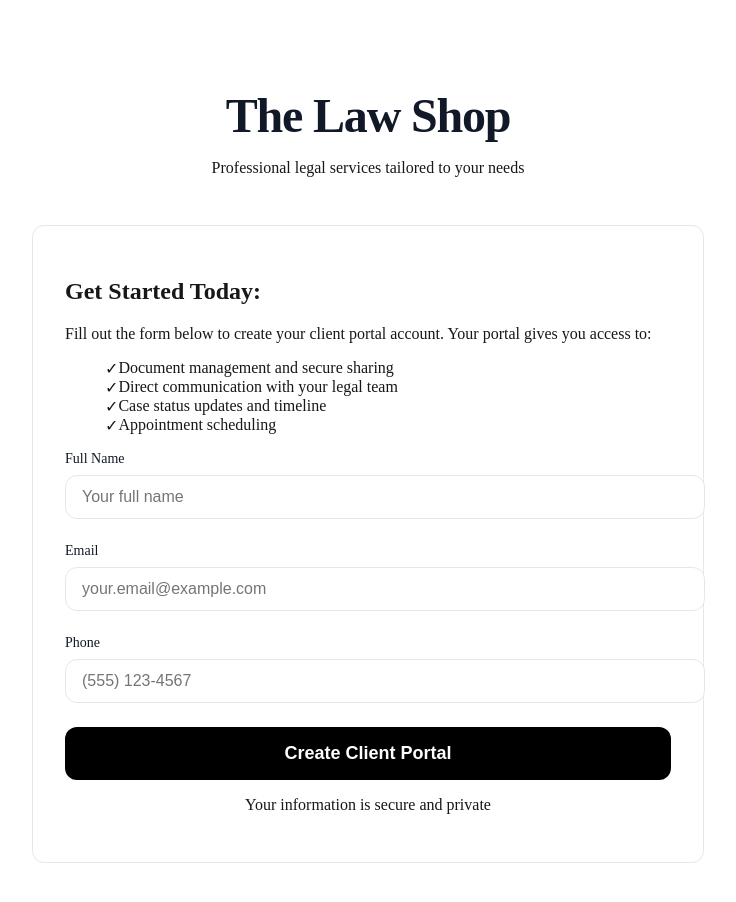
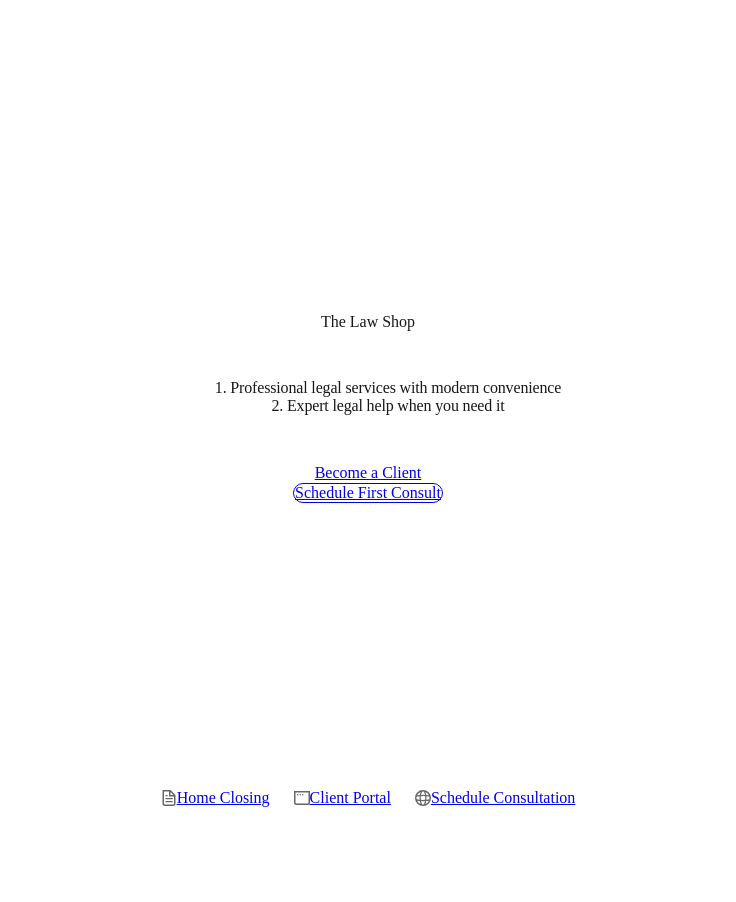
Before and after one commit to JPL-Git-Hub/tls-unified, a Next.js app: page / in a window 1280 px wide. Shown: the top 902 px of the page, without its empty margins (272-1008 px from the left). After the commit the page ends 816 px from the top, so only its background shows below. Built offline with nearby package versions, Linux system fonts and the light colour scheme; no server answers.

Commit message:
Revert to original Next.js template styling

```diff
--- a/app/page.tsx
+++ b/app/page.tsx
@@ -1,134 +1,56 @@
-'use client';
-
-import { useState } from 'react';
-import { useRouter } from 'next/navigation';
-import { collection, addDoc } from 'firebase/firestore';
-import { db } from '@/lib/firebase';
-import { generateRandomId } from '@/lib/auth-helpers'; // We'll create this function
+import Image from 'next/image';
+import Link from 'next/link';
 
 export default function Home() {
-  const [isLoading, setIsLoading] = useState(false);
-  const [email, setEmail] = useState('');
-  const [name, setName] = useState('');
-  const [phone, setPhone] = useState('');
-  const router = useRouter();
+  return (
+    <div className="grid grid-rows-[20px_1fr_20px] items-center justify-items-center min-h-screen p-8 pb-20 gap-16 sm:p-20 font-[family-name:var(--font-inter)]">
+      <main className="flex flex-col gap-[32px] row-start-2 items-center sm:items-start">
+        <div className="text-4xl font-bold">The Law Shop</div>
+        <ol className="list-inside list-decimal text-sm/6 text-center sm:text-left">
+          <li className="mb-2 tracking-[-.01em]">
+            Professional legal services with modern convenience
+          </li>
+          <li className="tracking-[-.01em]">Expert legal help when you need it</li>
+        </ol>
 
-  const handleSubmit = async (e: React.FormEvent) => {
-    e.preventDefault();
-    setIsLoading(true);
-
-    try {
-      // Generate a client ID (8 alphanumeric characters)
-      const clientId = generateRandomId(8);
-
-      // Create client record
-      const clientRef = await addDoc(collection(db, 'clients'), {
-        name,
-        email,
-        phone,
-        clientId, // Store the generated ID in the document
-        service: 'general_legal',
-        status: 'new_client',
-        createdAt: new Date(),
-      });
-
-      // Redirect to registration page with email and clientId
-      router.push(`/portal/register?email=${encodeURIComponent(email)}&clientId=${clientId}`);
-    } catch (error) {
-      console.error('Error creating client record:', error);
-      alert('Something went wrong. Please try again.');
-    } finally {
-      setIsLoading(false);
-    }
-  };
-
-  return (
-    <div className="tls-page">
-      <div className="tls-container">
-        <div className="tls-header mb-12">
-          <h1 className="tls-title text-5xl lg:text-6xl mb-6">
-            The Law Shop
-          </h1>
-          <p className="text-xl text-gray-600 max-w-2xl mx-auto">
-            Professional legal services tailored to your needs
-          </p>
+        <div className="flex gap-4 items-center flex-col sm:flex-row">
+          <Link
+            className="rounded-full border border-solid border-transparent transition-colors flex items-center justify-center bg-foreground text-background gap-2 hover:bg-[#383838] dark:hover:bg-[#ccc] font-medium text-sm sm:text-base h-10 sm:h-12 px-4 sm:px-5 sm:w-auto"
+            href="/home-closing"
+          >
+            Become a Client
+          </Link>
+          <Link
+            className="rounded-full border border-solid border-black/[.08] dark:border-white/[.145] transition-colors flex items-center justify-center hover:bg-[#f2f2f2] dark:hover:bg-[#1a1a1a] hover:border-transparent font-medium text-sm sm:text-base h-10 sm:h-12 px-4 sm:px-5 w-full sm:w-auto"
+            href="/intake"
+          >
+            Schedule First Consult
+          </Link>
         </div>
-
-        <div className="tls-card">
-          <div className="mb-8">
-            <h2 className="text-2xl font-semibold text-gray-900 mb-4">Get Started Today:</h2>
-            <p className="text-gray-700 mb-4">Fill out the form below to create your client portal account. Your portal gives you access to:</p>
-            <ul className="space-y-3 text-gray-700">
-              <li className="flex items-start">
-                <span className="text-green-500 mr-2">✓</span>
-                Document management and secure sharing
-              </li>
-              <li className="flex items-start">
-                <span className="text-green-500 mr-2">✓</span>
-                Direct communication with your legal team
-              </li>
-              <li className="flex items-start">
-                <span className="text-green-500 mr-2">✓</span>
-                Case status updates and timeline
-              </li>
-              <li className="flex items-start">
-                <span className="text-green-500 mr-2">✓</span>
-                Appointment scheduling
-              </li>
-            </ul>
-          </div>
-
-          <form className="tls-form mb-8" onSubmit={handleSubmit}>
-            <div className="tls-field">
-              <label className="tls-label">Full Name</label>
-              <input
-                type="text"
-                value={name}
-                onChange={(e) => setName(e.target.value)}
-                required
-                className="tls-input"
-                placeholder="Your full name"
-              />
-            </div>
-
-            <div className="tls-field">
-              <label className="tls-label">Email</label>
-              <input
-                type="email"
-                value={email}
-                onChange={(e) => setEmail(e.target.value)}
-                required
-                className="tls-input"
-                placeholder="your.email@example.com"
-              />
-            </div>
-
-            <div className="tls-field">
-              <label className="tls-label">Phone</label>
-              <input
-                type="tel"
-                value={phone}
-                onChange={(e) => setPhone(e.target.value)}
-                required
-                className="tls-input"
-                placeholder="(555) 123-4567"
-              />
-            </div>
-
-            <button
-              type="submit"
-              disabled={isLoading}
-              className="tls-button"
-            >
-              {isLoading ? 'Processing...' : 'Create Client Portal'}
-            </button>
-          </form>
-
-          <p className="text-sm text-gray-500 text-center mt-4">
-            Your information is secure and private
-          </p>
-        </div>
-      </div>
+      </main>
+      <footer className="row-start-3 flex gap-[24px] flex-wrap items-center justify-center">
+        <Link
+          className="flex items-center gap-2 hover:underline hover:underline-offset-4"
+          href="/home-closing"
+        >
+          <Image aria-hidden src="/file.svg" alt="File icon" width={16} height={16} />
+          Home Closing
+        </Link>
+        <Link
+          className="flex items-center gap-2 hover:underline hover:underline-offset-4"
+          href="/portal"
+        >
+          <Image aria-hidden src="/window.svg" alt="Window icon" width={16} height={16} />
+          Client Portal
+        </Link>
+        <Link
+          className="flex items-center gap-2 hover:underline hover:underline-offset-4"
+          href="/intake"
+        >
+          <Image aria-hidden src="/globe.svg" alt="Globe icon" width={16} height={16} />
+          Schedule Consultation
+        </Link>
+      </footer>
     </div>
   );
 }
```
